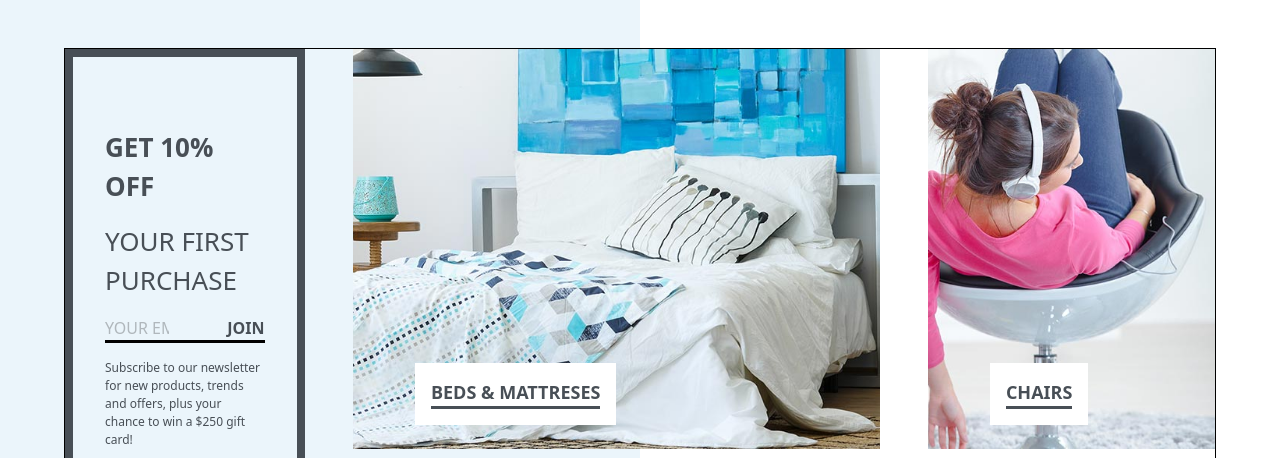
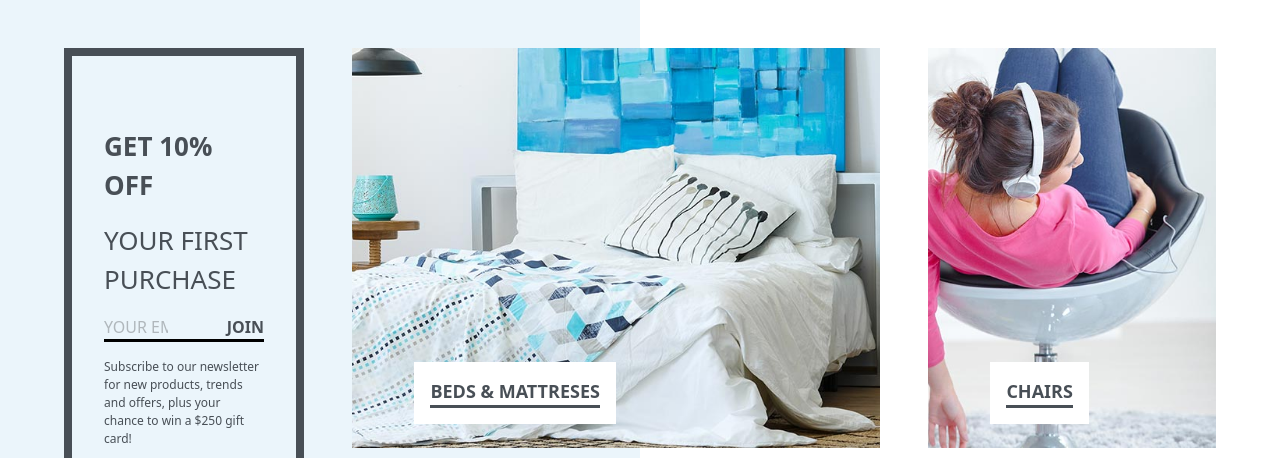
Before and after one commit to daniel-17mg/next-gen-e-commerce, a website: page index.html in a window 1280 px wide. Shown: the part 922-1380 px from the top of the page. Drawn offline with nearby package versions, Linux system fonts and the light colour scheme; files that its build step writes are made by us from their sources; files whose address does not match are found by name.

Commit message:
made changes to code

```diff
--- a/index.html
+++ b/index.html
@@ -127,7 +127,7 @@
         </div>
       </section>
 
-      <section class="grid xl:grid-cols-8 grid-cols-1 mt-[3rem] xl:mx-[4rem] mx-[1rem] xl:space-x-[3rem] border">
+      <section class="grid xl:grid-cols-8 grid-cols-1 mt-[3rem] xl:mx-[4rem] mx-[1rem] xl:space-x-[3rem]">
         <div class="xl:col-span-2 border-8 border-[#484f56] xl:h-[33rem] h-[24rem] place-content-center flex flex-col space-y-[1rem] xl:px-[2rem] px-[1rem]">
           <h1 class="text-[26px] font-[600] body text-[rgb(72,79,86)] lg:whitespace-nowrap xl:whitespace-break-spaces">GET 10% <span class="block">OFF</span></h1>
           <p class="text-[26px] font-[400] text-[rgb(72,79,86)]">
```
